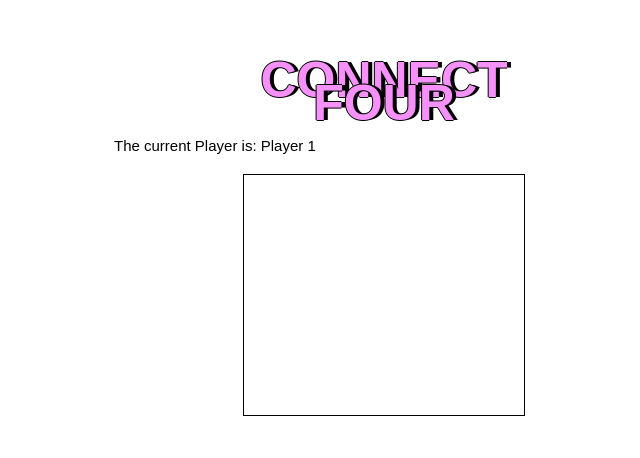
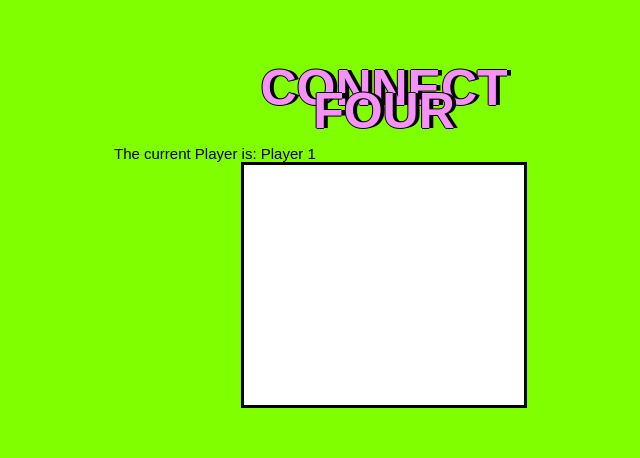
Before and after one commit to Guavalines/Connect_Four, a plain HTML site: page index.html in a window 1280 px wide. Shown: the part 157-615 px from the top of the page, without its empty margins (256-896 px from the left). Drawn offline with Linux system fonts and the light colour scheme.

Commit message:
changed bg color

```diff
--- a/style.css
+++ b/style.css
@@ -1,10 +1,11 @@
 .grid {
-  border: 1px solid;
+  border: 3px solid;
   height: 240px;
   width: 280px;
   display: flex;
   flex-wrap: wrap;
   margin: 0 auto;
+  background-color: white;
 }
 
 .grid div {
@@ -51,10 +52,18 @@ h3 {
 }
 
 body {
-  background-color: white;
+  background-color: chartreuse;
   display: flex;
   flex-direction: column;
   justify-content: center;
   align-items: center;
   height: 100vh;
 }
+
+#current-player {
+  margin: auto;
+}
+
+#result {
+  margin: auto;
+}
```
